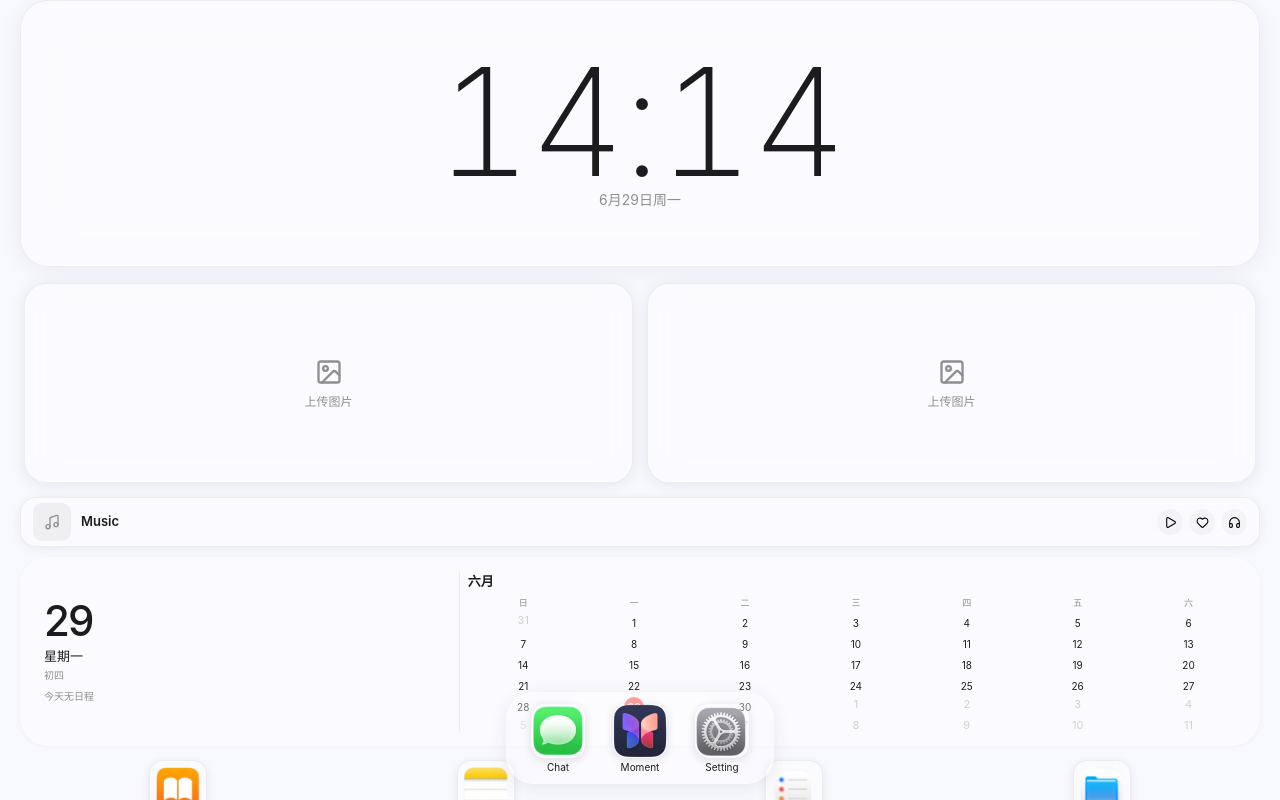
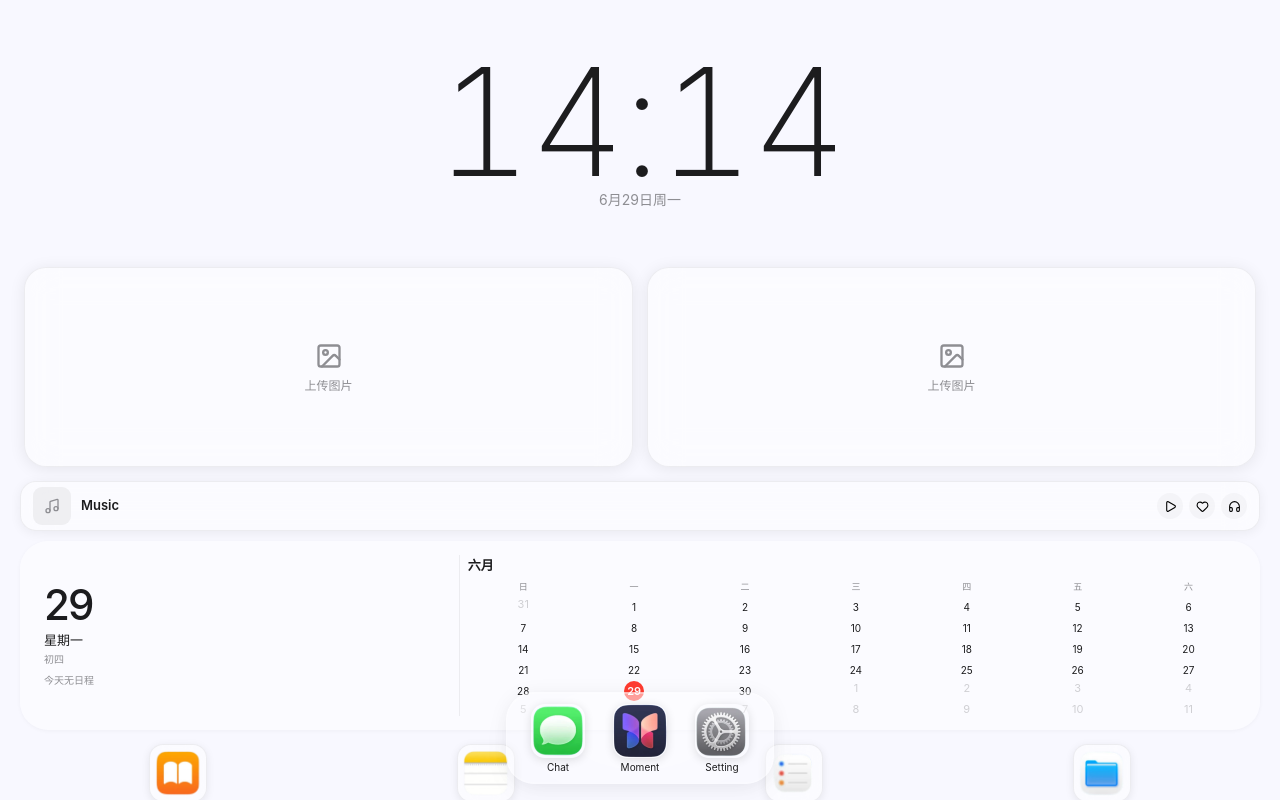
Before and after one commit to linmeng862-byte/claude-home, a React (Vite) app in the folder client/: page / in a window 1280 px wide. Built offline with nearby package versions, Linux system fonts and the light colour scheme.

Commit message:
fix: music播放不再弹搜索框+自动播放+时钟改iOS锁屏液态玻璃

```diff
--- a/client/src/App.css
+++ b/client/src/App.css
@@ -20,16 +20,15 @@ body { font-family: -apple-system, BlinkMacSystemFont, 'SF Pro Display', 'Segoe
   position: relative; z-index: 1;
 }
 
-/* 实时时钟 — 占1/3屏幕高度 + 液态玻璃磨砂质感 */
+/* 实时时钟 — iOS 锁屏风格：纯数字悬浮，液态玻璃光感 */
 .ios-clock-wrap {
   height: 33.4vh; min-height: 220px;
-  border-radius: 28px; margin-bottom: 16px;
+  border-radius: 0; margin-bottom: 0;
   display: flex; flex-direction: column;
   align-items: center; justify-content: center;
-  backdrop-filter: blur(28px) saturate(1.8);
-  -webkit-backdrop-filter: blur(28px) saturate(1.8);
-  box-shadow: 0 4px 24px rgba(0,0,0,0.06);
-  overflow: hidden;
+  background: transparent; border: none;
+  box-shadow: none;
+  overflow: visible;
 }
 .ios-clock {
   font-size: min(24vw, 150px); font-weight: 200; letter-spacing: -4px;
--- a/client/src/App.jsx
+++ b/client/src/App.jsx
@@ -303,12 +303,12 @@ function WelcomeScreen({ onModuleSelect, darkMode, setDarkMode, themeColor, setT
       {homeBg && <div className="ios-home-bg" style={{ backgroundImage: `url(${homeBg})` }} />}
 
       <div className="ios-home-scroll">
-        {/* 实时时钟 — 占1/3高度 + 液态玻璃磨砂质感 */}
-        <div className="ios-clock-wrap" style={{ background: ios.cardBg, border: `0.5px solid ${ios.cardBorder}` }}>
-          <div className="ios-clock" style={{ color: ios.text }}>
+        {/* 实时时钟 — iOS 锁屏风格：纯数字悬浮 */}
+        <div className="ios-clock-wrap">
+          <div className="ios-clock" style={{ color: darkMode ? 'rgba(255,255,255,0.88)' : ios.text, textShadow: darkMode ? '0 0 40px rgba(255,255,255,0.08),0 0 80px rgba(255,255,255,0.04),0 1px 0 rgba(255,255,255,0.15)' : 'none' }}>
             {timeStr || '--:--'}
           </div>
-          <div className="ios-clock-date" style={{ color: ios.textMuted }}>
+          <div className="ios-clock-date" style={{ color: darkMode ? 'rgba(255,255,255,0.5)' : ios.textMuted }}>
             {new Date().toLocaleDateString('zh-CN', { month: 'long', day: 'numeric', weekday: 'short' })}
           </div>
         </div>
@@ -1284,6 +1284,7 @@ function MusicPage({ darkMode, onBack, userAvatar, aiAvatar, aiName }) {
   const [searchResults, setSearchResults] = useState([])
   const [searchSource, setSearchSource] = useState('kugou') // kugou | itunes | spotify
   const [searching, setSearching] = useState(false)
+  const [audioLoading, setAudioLoading] = useState(false) // 歌曲URL加载中
   // 真实音频播放
   const audioRef = useRef(null)
   const [audioSrc, setAudioSrc] = useState(() => localStorage.getItem('bh_music_audio') || '')
@@ -1404,21 +1405,23 @@ function MusicPage({ darkMode, onBack, userAvatar, aiAvatar, aiName }) {
 
   const handleMusicSearch = searchSource === 'kugou' ? handleKugouSearch : searchSource === 'spotify' ? handleSpotifySearch : handleItunesSearch
 
-  // 选中歌曲：设封面到唱片中心 + 播放
+  // 选中歌曲：设封面到唱片中心 + 获取URL后自动播放
   const selectSong = async (r) => {
     setSongTitle(r.title); setSongArtist(r.artist); setShowSearch(false); setPlaying(false)
     setEmbedUrl('') // 清除旧 Spotify 嵌入
+    setAudioLoading(true)
     // 设置音频源
-    if (r.audioUrl) { setAudioSrc(r.audioUrl) }
+    let url = ''
+    if (r.audioUrl) { url = r.audioUrl }
     else if (r.source === 'kugou') {
-      // 酷狗：通过后端获取播放URL
       try {
         const ar = await fetch(`/api/kugou/url?hash=${r.id}`)
         const ad = await ar.json()
-        if (ad.url) setAudioSrc(ad.url)
-        else setAudioSrc('')
-      } catch { setAudioSrc('') }
-    } else { setAudioSrc('') }
+        if (ad.url) url = ad.url
+      } catch {}
+    }
+    setAudioSrc(url)
+    setAudioLoading(false)
 
     // 设置封面
     if (r.source === 'kugou') {
@@ -1438,8 +1441,18 @@ function MusicPage({ darkMode, onBack, userAvatar, aiAvatar, aiName }) {
       } catch { setSongCover(r.cover) }
       setEmbedUrl(`https://open.spotify.com/embed/track/${r.id}?utm_source=generator&theme=0`)
     } else {
-      // iTunes 封面替换为大图
       setSongCover(r.cover?.replace('100x100', '600x600') || r.cover)
+    }
+
+    // URL 就绪后自动播放
+    if (url) {
+      // 需要等 React 把 <audio key={url}> 渲染出来，用 setTimeout 让 ref 生效
+      setTimeout(() => {
+        const audio = audioRef.current
+        if (audio) {
+          audio.play().then(() => setPlaying(true)).catch(() => setPlaying(false))
+        }
+      }, 100)
     }
   }
 
@@ -1507,9 +1520,9 @@ function MusicPage({ darkMode, onBack, userAvatar, aiAvatar, aiName }) {
       {/* 控制按钮 */}
       <div style={{ display: 'flex', alignItems: 'center', gap: 32, marginTop: 16 }}>
         <button style={{ background: 'transparent', border: 'none', cursor: 'pointer', color: 'rgba(255,255,255,0.6)' }}><SkipBack size={24} /></button>
-        <button onClick={() => { if (!audioSrc && !embedUrl) { setShowSearch(true); return } setPlaying(!playing) }}
-          style={{ width: 56, height: 56, borderRadius: '50%', background: themeColor ? themeColor.replace('rgb','rgba').replace(')',',0.25)') : 'rgba(255,255,255,0.12)', border: '1px solid rgba(255,255,255,0.2)', display: 'flex', alignItems: 'center', justifyContent: 'center', cursor: 'pointer', backdropFilter: 'blur(10px)' }}>
-          {playing ? <Pause size={22} style={{ color: '#f0eff5' }} /> : <Play size={22} style={{ color: '#f0eff5', marginLeft: 2 }} />}
+        <button onClick={() => { if (audioLoading) return; if (!audioSrc && !embedUrl) { setShowSearch(true); return } setPlaying(!playing) }}
+          style={{ width: 56, height: 56, borderRadius: '50%', background: audioLoading ? 'rgba(255,255,255,0.06)' : (themeColor ? themeColor.replace('rgb','rgba').replace(')',',0.25)') : 'rgba(255,255,255,0.12)'), border: '1px solid rgba(255,255,255,0.2)', display: 'flex', alignItems: 'center', justifyContent: 'center', cursor: audioLoading ? 'wait' : 'pointer', backdropFilter: 'blur(10px)' }}>
+          {audioLoading ? <div style={{width:18,height:18,border:'2px solid rgba(255,255,255,0.3)',borderTopColor:'#f0eff5',borderRadius:'50%',animation:'discSpin 1s linear infinite'}} /> : playing ? <Pause size={22} style={{ color: '#f0eff5' }} /> : <Play size={22} style={{ color: '#f0eff5', marginLeft: 2 }} />}
         </button>
         <button style={{ background: 'transparent', border: 'none', cursor: 'pointer', color: 'rgba(255,255,255,0.6)' }}><SkipForward size={24} /></button>
       </div>
```
Also changed, not shown: 1 other file (tests, documents, lock files or other folders).
